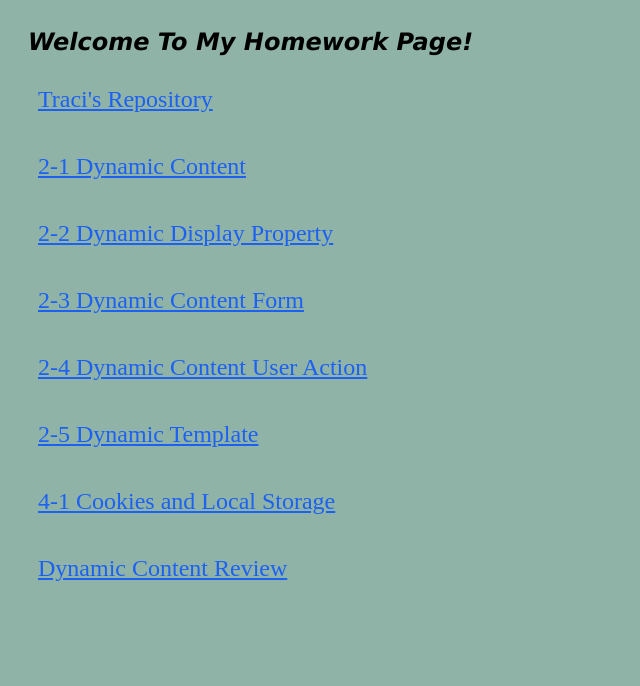
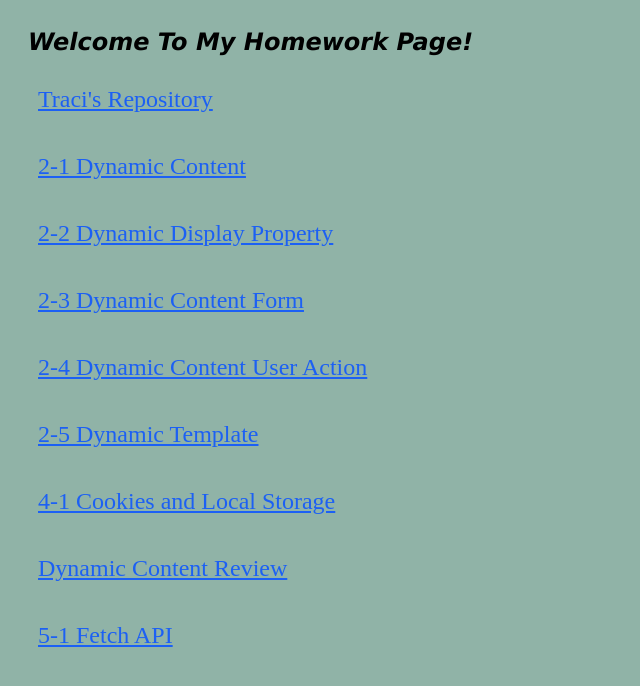
Before and after one commit to tinyBeast50/wdv321, a plain HTML site: page homework.html in a window 1280 px wide. Shown: the part 144-830 px from the top of the page, without its empty margins (0-640 px from the left). Drawn offline with Linux system fonts and the light colour scheme.

Commit message:
changed code

```diff
--- a/homework.html
+++ b/homework.html
@@ -80,7 +80,7 @@
 
                 <p><a href="dynamic_content_review_project/dynamicContentReview.html">Dynamic Content Review</a></p>
 
-                <p><a href=""></a></p>
+                <p><a href="5-1_fetch_api/index.html">5-1 Fetch API</a></p>
 
                 <p><a href=""></a></p>
 
```
